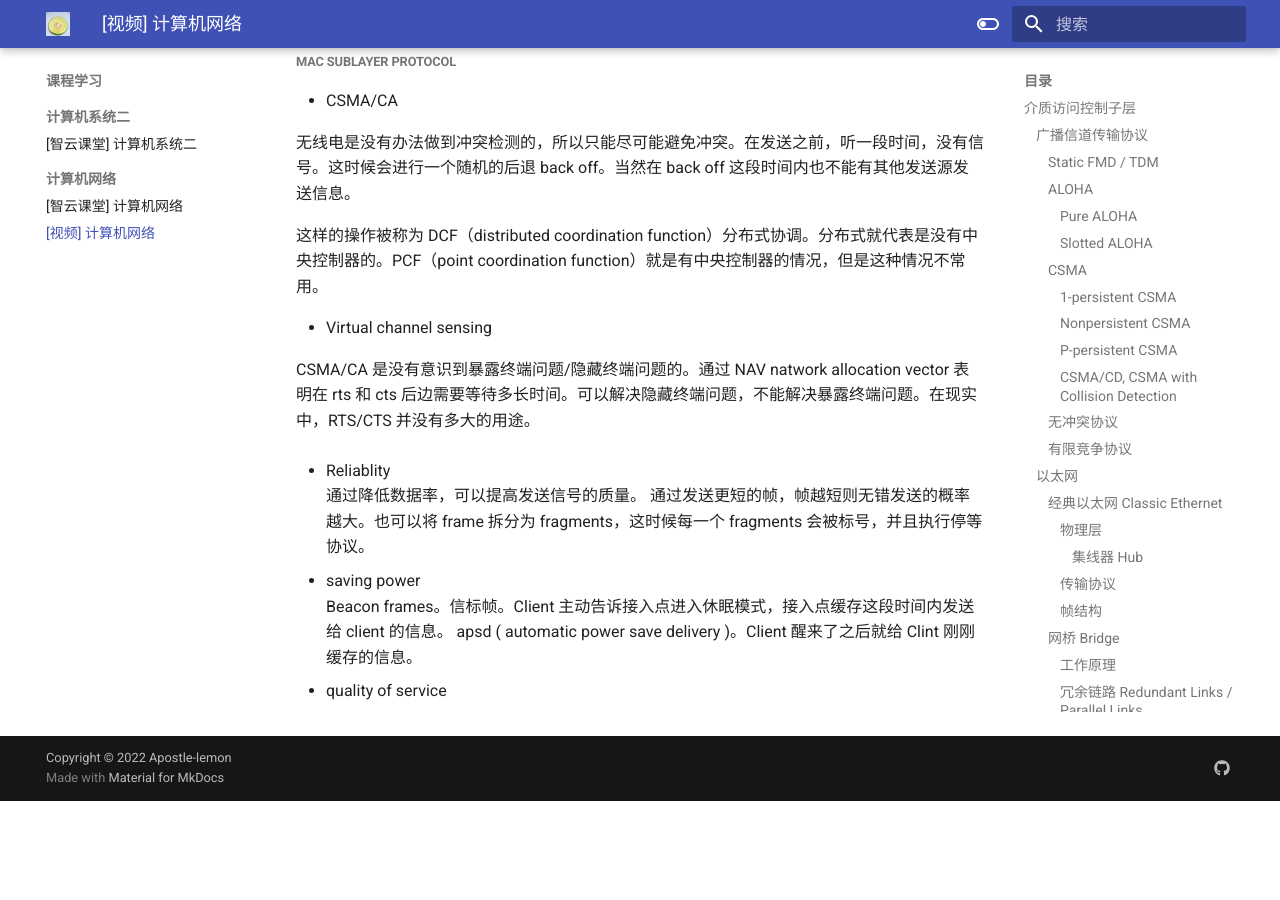
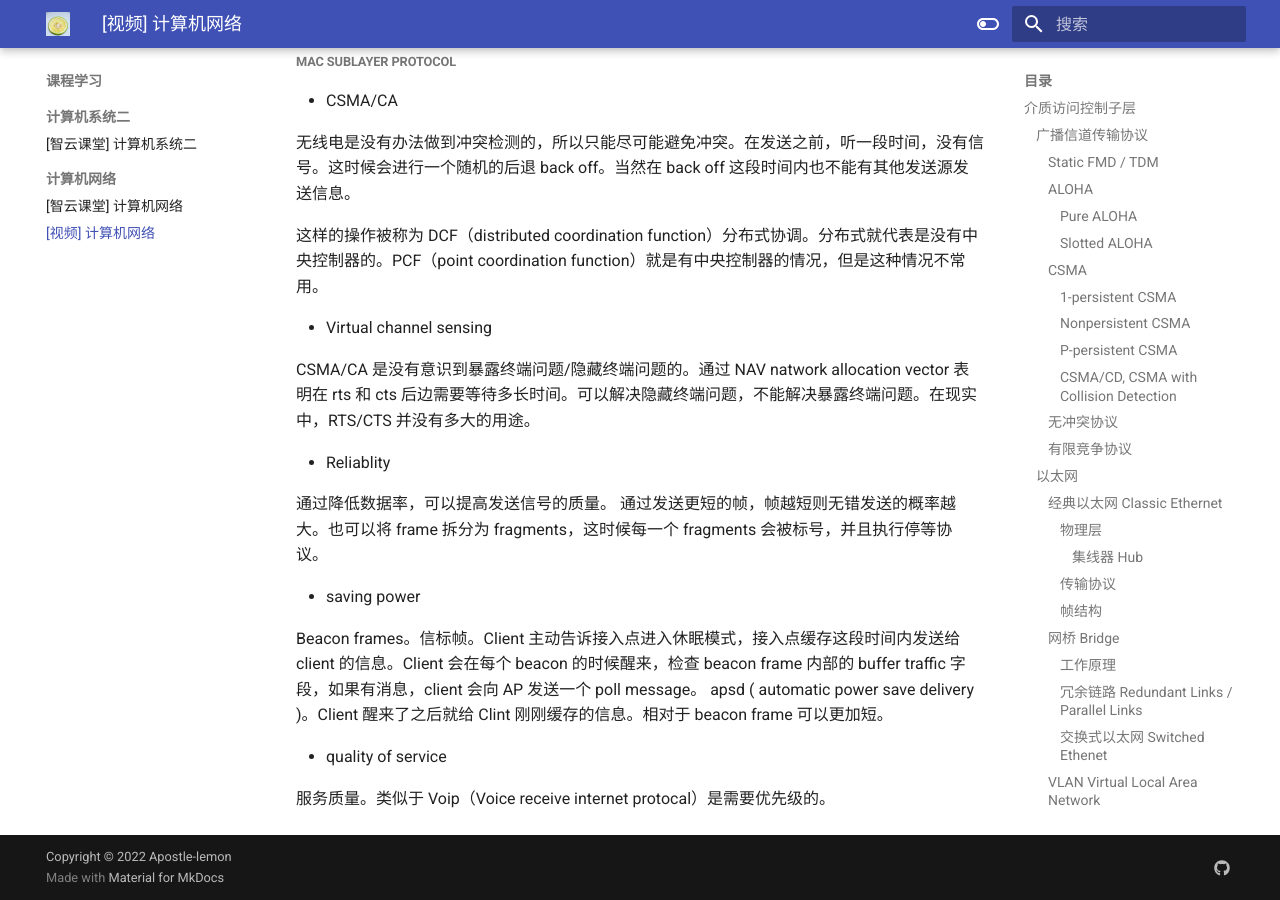
Before and after one commit to Apostle-lemon/Apostle-lemon.github.io, an MkDocs documentation site: the page built from docs/课程学习/计算机网络/【视频】计算机网络.md, in a window 1280 px wide and 900 px high, scrolled down 4201 px. Built offline with MkDocs 1.6.1 and Material for MkDocs 9.7.7, drawn with Linux system fonts in a browser that asks for light colours; before the commit the page ends 5002 px from its top, so only the background shows below that.

Commit message:
vault backup: 2022-10-28 16:40:47
Affected files:
docs/课程学习/计算机网络/【视频】计算机网络.md

```diff
--- a/docs/课程学习/计算机网络/【视频】计算机网络.md
+++ b/docs/课程学习/计算机网络/【视频】计算机网络.md
@@ -165,11 +165,15 @@ A 想要给 B 发送数据前，先发送一个 **RTS, Request to Send**，并
 CSMA/CA 是没有意识到暴露终端问题/隐藏终端问题的。通过 NAV natwork allocation vector 表明在 rts 和 cts 后边需要等待多长时间。可以解决隐藏终端问题，不能解决暴露终端问题。在现实中，RTS/CTS 并没有多大的用途。
 
 - Reliablity
+
 通过降低数据率，可以提高发送信号的质量。
 通过发送更短的帧，帧越短则无错发送的概率越大。也可以将 frame 拆分为 fragments，这时候每一个 fragments 会被标号，并且执行停等协议。
 
 - saving power
-Beacon frames。信标帧。Client 主动告诉接入点进入休眠模式，接入点缓存这段时间内发送给 client 的信息。
-apsd ( automatic power save delivery )。Client 醒来了之后就给 Clint 刚刚缓存的信息。
+
+Beacon frames。信标帧。Client 主动告诉接入点进入休眠模式，接入点缓存这段时间内发送给 client 的信息。Client 会在每个 beacon 的时候醒来，检查 beacon frame 内部的 buffer traffic 字段，如果有消息，client 会向 AP 发送一个 poll message。
+apsd ( automatic power save delivery )。Client 醒来了之后就给 Clint 刚刚缓存的信息。相对于 beacon frame 可以更加短。
 
 - quality of service
+
+服务质量。类似于 Voip（Voice receive internet protocal）是需要优先级的。
```
